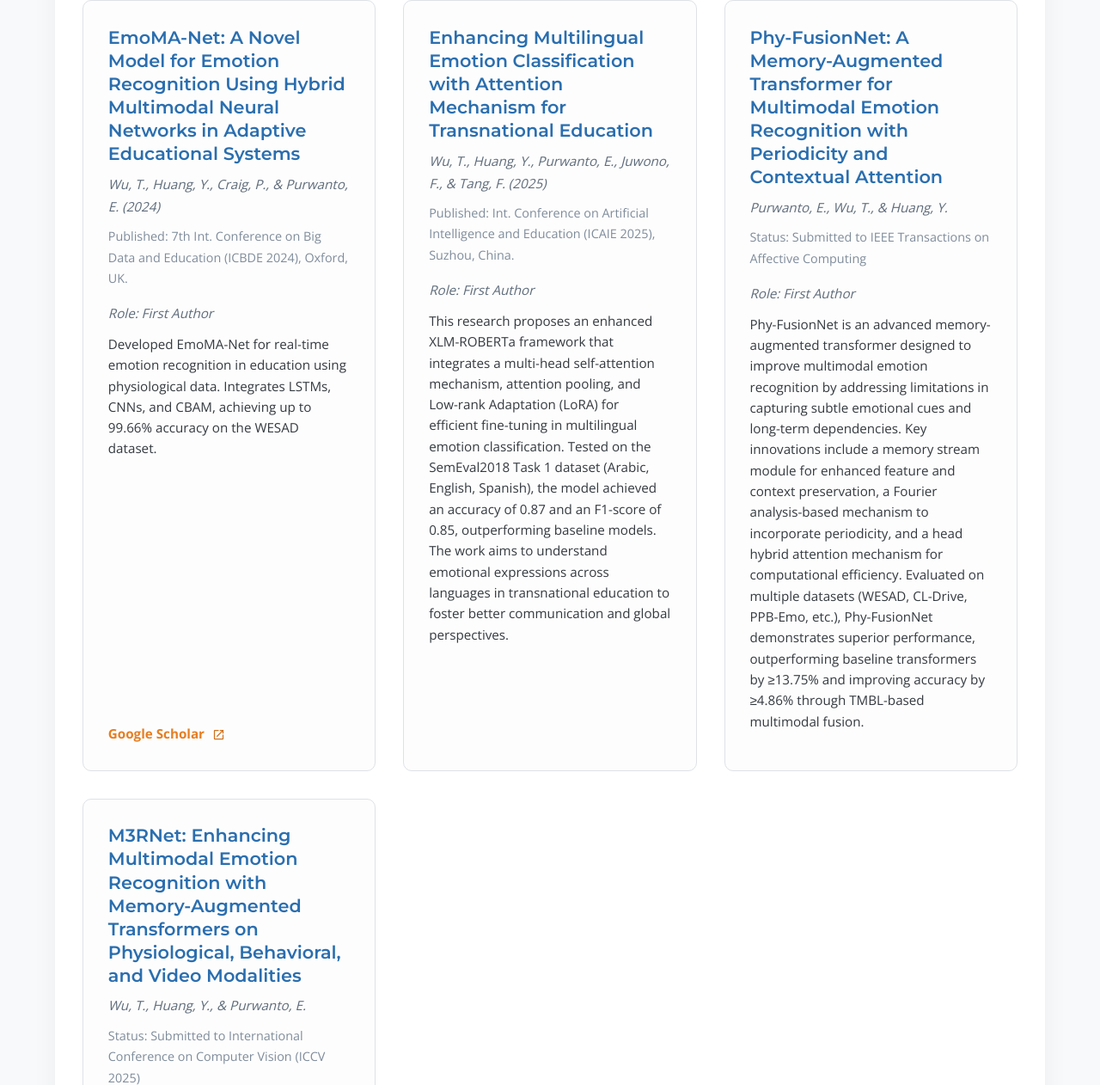
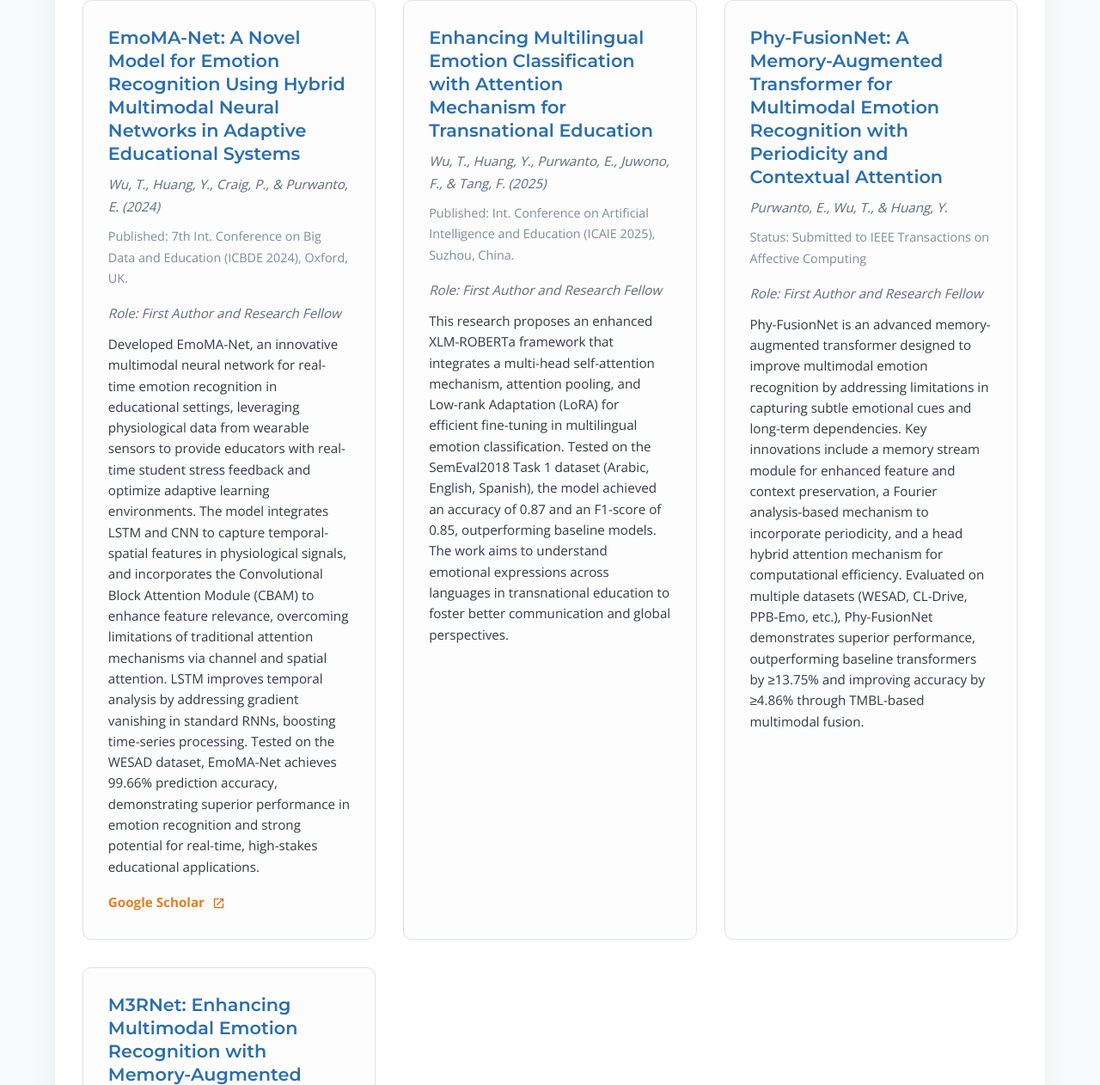
Before and after one commit to EthanTianyiWu/EthanTianyiWu.github.io, a plain HTML site: page index.html in a window 1280 px wide. Shown: the part 1538-2800 px from the top of the page at 86% size. Drawn offline with nearby package versions, Linux system fonts and the light colour scheme.

Commit message:
Update index.html

```diff
--- a/index.html
+++ b/index.html
@@ -347,13 +347,13 @@
         <a href="#contact">Contact</a>
     </nav>
 
-    <header class="hero" id="home">
-        <img src="EthanTianyiWu.github.io/.github/workflows/45x45-吴天一.jpg" alt="Tianyi Wu (Ethan) " class="profile-img-hero">
+<header class="hero" id="home">
+        <img src=".github/workflows/45x45-吴天一.jpg" alt="Tianyi Wu (Ethan)" class="profile-img-hero">
         <div class="hero-content">
             <h1>Tianyi Wu</h1>
             <p class="subtitle">Information & Computing Science Undergraduate at XJTLU.<br>Research on Deep Learning, Multimodal Emotion Recognition, AI applications in Education & Biomedicine.</p>
             <div class="cv-link">
-                <a href="EthanTianyiWu.github.io/.github/workflows/Tianyi_Wu_CV.pdf" target="_blank">Download CV <span class="external-link-icon"></span></a>
+                <a href=".github/workflows/Tianyi_Wu_CV.pdf" target="_blank">Download CV <span class="external-link-icon"></span></a>
             </div>
         </div>
     </header>
@@ -388,8 +388,8 @@
                     <span class="title">EmoMA-Net: A Novel Model for Emotion Recognition Using Hybrid Multimodal Neural Networks in Adaptive Educational Systems</span>
                     <span class="authors">Wu, T., Huang, Y., Craig, P., & Purwanto, E. (2024)</span>
                     <span class="venue">Published: 7th Int. Conference on Big Data and Education (ICBDE 2024), Oxford, UK.</span>
-                     <p class="role mb-1">Role: First Author</p>
-                    <p class="abstract">Developed EmoMA-Net for real-time emotion recognition in education using physiological data. Integrates LSTMs, CNNs, and CBAM, achieving up to 99.66% accuracy on the WESAD dataset.</p>
+                     <p class="role mb-1">Role: First Author and Research Fellow</p>
+                    <p class="abstract">Developed EmoMA-Net, an innovative multimodal neural network for real-time emotion recognition in educational settings, leveraging physiological data from wearable sensors to provide educators with real-time student stress feedback and optimize adaptive learning environments. The model integrates LSTM and CNN to capture temporal-spatial features in physiological signals, and incorporates the Convolutional Block Attention Module (CBAM) to enhance feature relevance, overcoming limitations of traditional attention mechanisms via channel and spatial attention. LSTM improves temporal analysis by addressing gradient vanishing in standard RNNs, boosting time-series processing. Tested on the WESAD dataset, EmoMA-Net achieves 99.66% prediction accuracy, demonstrating superior performance in emotion recognition and strong potential for real-time, high-stakes educational applications.</p>
                     <p class="links">
                         <a href="https://scholar.google.com/citations?view_op=view_citation&hl=zh-CN&user=o00kcT4AAAAJ&citation_for_view=o00kcT4AAAAJ:u5HHmVD_uO8C" target="_blank">Google Scholar <span class="external-link-icon"></span></a>
                     </p>
@@ -398,21 +398,21 @@
                     <span class="title">Enhancing Multilingual Emotion Classification with Attention Mechanism for Transnational Education</span>
                     <span class="authors">Wu, T., Huang, Y., Purwanto, E., Juwono, F., & Tang, F. (2025)</span>
                     <span class="venue">Published: Int. Conference on Artificial Intelligence and Education (ICAIE 2025), Suzhou, China.</span>
-                     <p class="role mb-1">Role: First Author</p>
+                     <p class="role mb-1">Role: First Author and Research Fellow</p>
                     <p class="abstract">This research proposes an enhanced XLM-ROBERTa framework that integrates a multi-head self-attention mechanism, attention pooling, and Low-rank Adaptation (LoRA) for efficient fine-tuning in multilingual emotion classification.  Tested on the SemEval2018 Task 1 dataset (Arabic, English, Spanish), the model achieved an accuracy of 0.87 and an F1-score of 0.85, outperforming baseline models.  The work aims to understand emotional expressions across languages in transnational education to foster better communication and global perspectives.</p>
                 </div>
                 <div class="card">
                     <span class="title">Phy-FusionNet: A Memory-Augmented Transformer for Multimodal Emotion Recognition with Periodicity and Contextual Attention</span>
                     <span class="authors">Purwanto, E., Wu, T., & Huang, Y.</span>
                     <span class="venue">Status: Submitted to IEEE Transactions on Affective Computing</span>
-                    <p class="role mb-1">Role: First Author</p>
+                    <p class="role mb-1">Role: First Author and Research Fellow</p>
                     <p class="abstract">Phy-FusionNet is an advanced memory-augmented transformer designed to improve multimodal emotion recognition by addressing limitations in capturing subtle emotional cues and long-term dependencies.  Key innovations include a memory stream module for enhanced feature and context preservation, a Fourier analysis-based mechanism to incorporate periodicity, and a head hybrid attention mechanism for computational efficiency.  Evaluated on multiple datasets (WESAD, CL-Drive, PPB-Emo, etc.), Phy-FusionNet demonstrates superior performance, outperforming baseline transformers by ≥13.75% and improving accuracy by ≥4.86% through TMBL-based multimodal fusion.</p>
                 </div>
                 <div class="card">
                     <span class="title">M3RNet: Enhancing Multimodal Emotion Recognition with Memory-Augmented Transformers on Physiological, Behavioral, and Video Modalities</span>
                     <span class="authors">Wu, T., Huang, Y., & Purwanto, E.</span>
                     <span class="venue">Status: Submitted to International Conference on Computer Vision (ICCV 2025)</span>
-                    <p class="role mb-1">Role: First Author</p>
+                    <p class="role mb-1">Role: First Author and Research Fellow</p>
                     <p class="abstract">M3RNet enhances long-term feature retention in multimodal emotion recognition via a memory-augmented Transformer component (Memory Stream). Built on the TMBL framework, it enables advanced multimodal fusion of physiological and video data, improving Transformer's long-range dependency handling. Experiments show M3RNet achieves +9.15% accuracy on PPB-Emo and +10.09% over baselines on CL-Drive, demonstrating robust cross-modal performance and practical adaptability.</p>
                 </div>
             </div>
@@ -442,7 +442,7 @@
                 <div class="card">
                     <span class="title">Kaggle - RSNA 2024 Lumbar Spine Degenerative Classification</span>
                     <span class="date">Timeline: Sept. 2024</span>
-                    <p class="role">Role: Developer</p>
+                    <p class="role">Role: Competitor</p>
                     <div class="description">
                         <ul>
                             <li>Developed a multi-stage ResNet-UNet deep learning model for detecting and classifying lumbar spine degenerative conditions from MRI images, enhancing diagnostic precision. Utilized PCA for feature extraction and methods like histogram equalization and Gaussian filtering for high-quality image preprocessing.</li>
```
